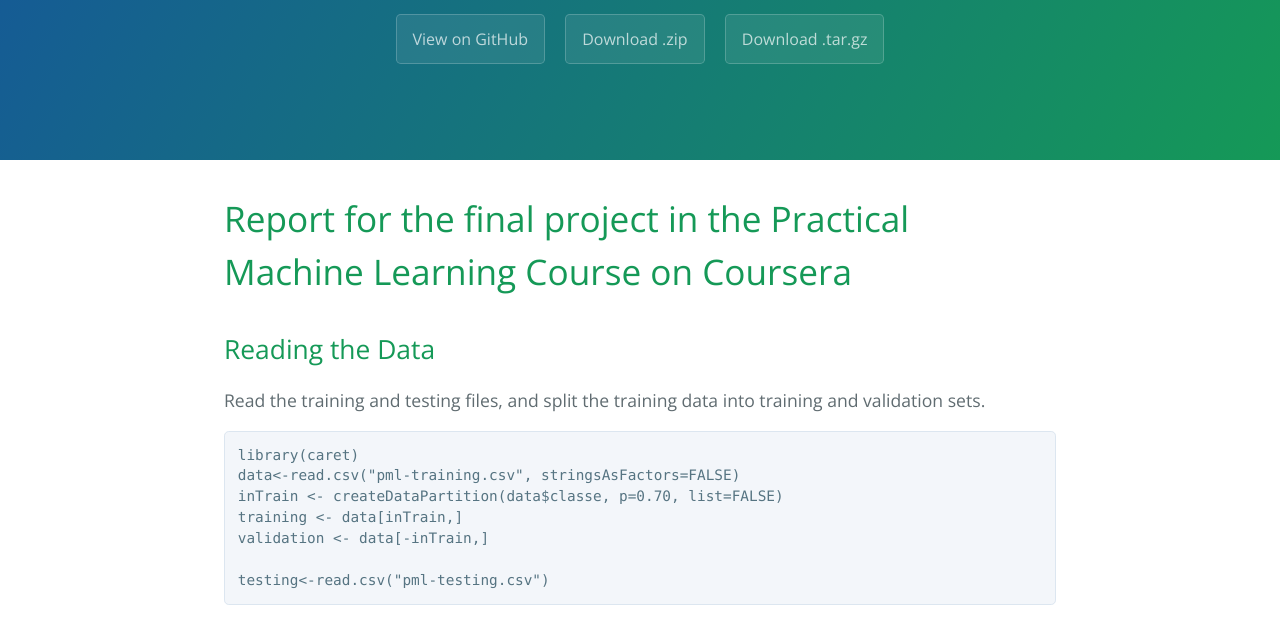
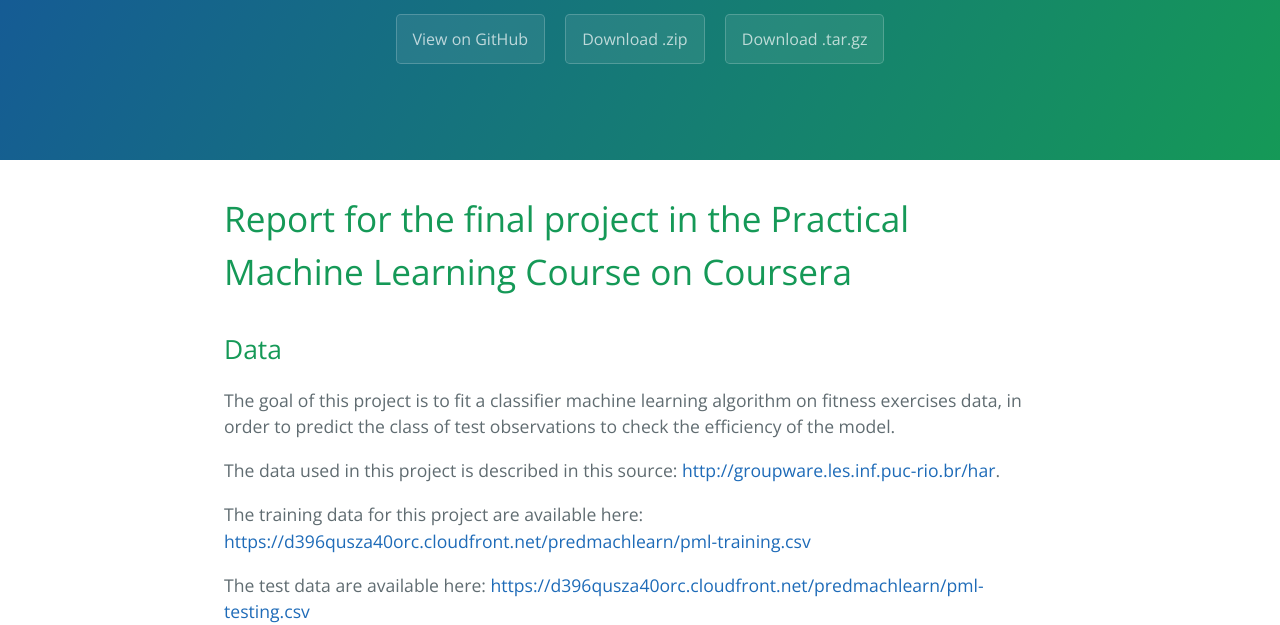
Before and after one commit to gcastex/PracticalML-Coursera, a plain HTML site: page index.html in a window 1280 px wide. Shown: the part 176-801 px from the top of the page. Drawn offline with nearby package versions, Linux system fonts and the light colour scheme.

Commit message:
Create gh-pages branch via GitHub

```diff
--- a/index.html
+++ b/index.html
@@ -21,6 +21,19 @@
     <section class="main-content">
       <h1>
 <a id="report-for-the-final-project-in-the-practical-machine-learning-course-on-coursera" class="anchor" href="#report-for-the-final-project-in-the-practical-machine-learning-course-on-coursera" aria-hidden="true"><span aria-hidden="true" class="octicon octicon-link"></span></a>Report for the final project in the Practical Machine Learning Course on Coursera</h1>
+
+<h2>
+<a id="data" class="anchor" href="#data" aria-hidden="true"><span aria-hidden="true" class="octicon octicon-link"></span></a>Data</h2>
+
+<p>The goal of this project is to fit a classifier machine learning algorithm on fitness exercises data, in order to predict the class of test observations to check the efficiency of the model.</p>
+
+<p>The data used in this project is described in this source: <a href="http://groupware.les.inf.puc-rio.br/har">http://groupware.les.inf.puc-rio.br/har</a>.</p>
+
+<p>The training data for this project are available here:
+<a href="https://d396qusza40orc.cloudfront.net/predmachlearn/pml-training.csv">https://d396qusza40orc.cloudfront.net/predmachlearn/pml-training.csv</a></p>
+
+<p>The test data are available here:
+<a href="https://d396qusza40orc.cloudfront.net/predmachlearn/pml-testing.csv">https://d396qusza40orc.cloudfront.net/predmachlearn/pml-testing.csv</a></p>
 
 <h2>
 <a id="reading-the-data" class="anchor" href="#reading-the-data" aria-hidden="true"><span aria-hidden="true" class="octicon octicon-link"></span></a>Reading the Data</h2>
```
Also changed, not shown: params.json (+1 -1 lines).
